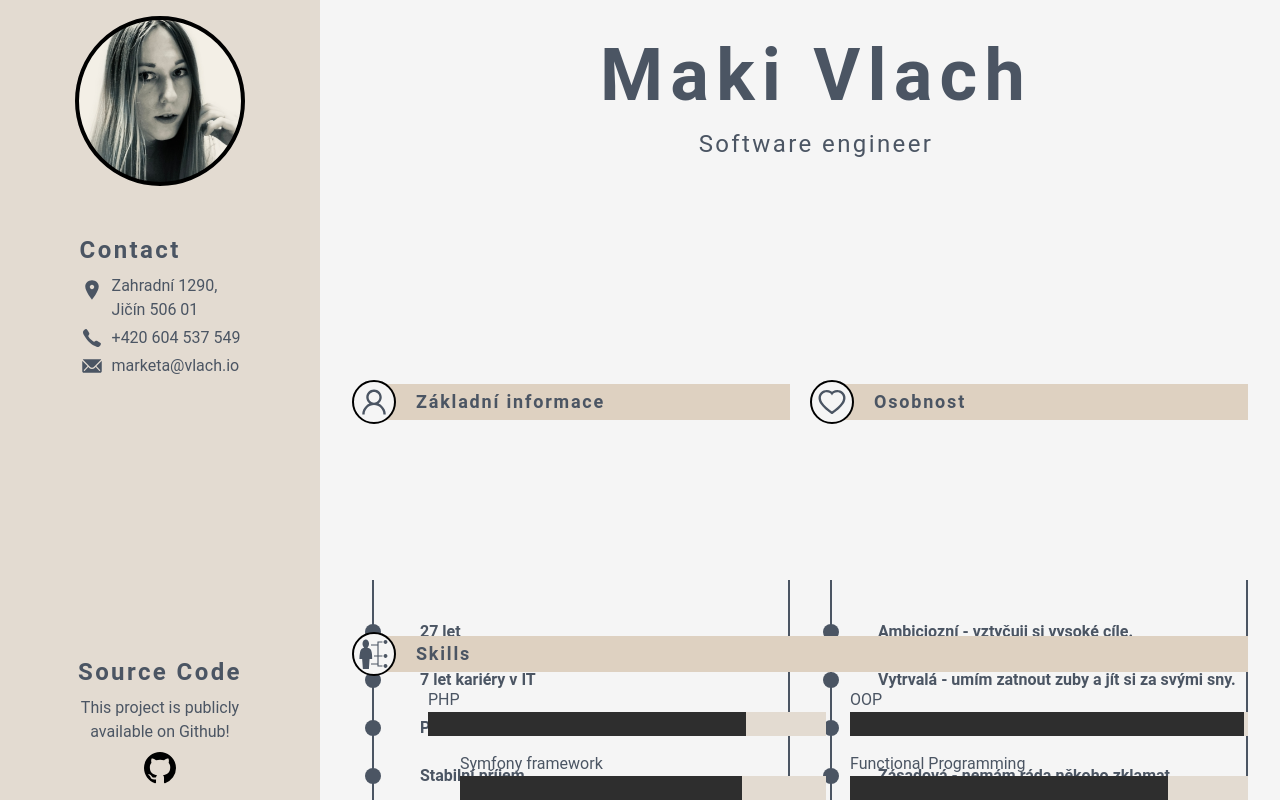
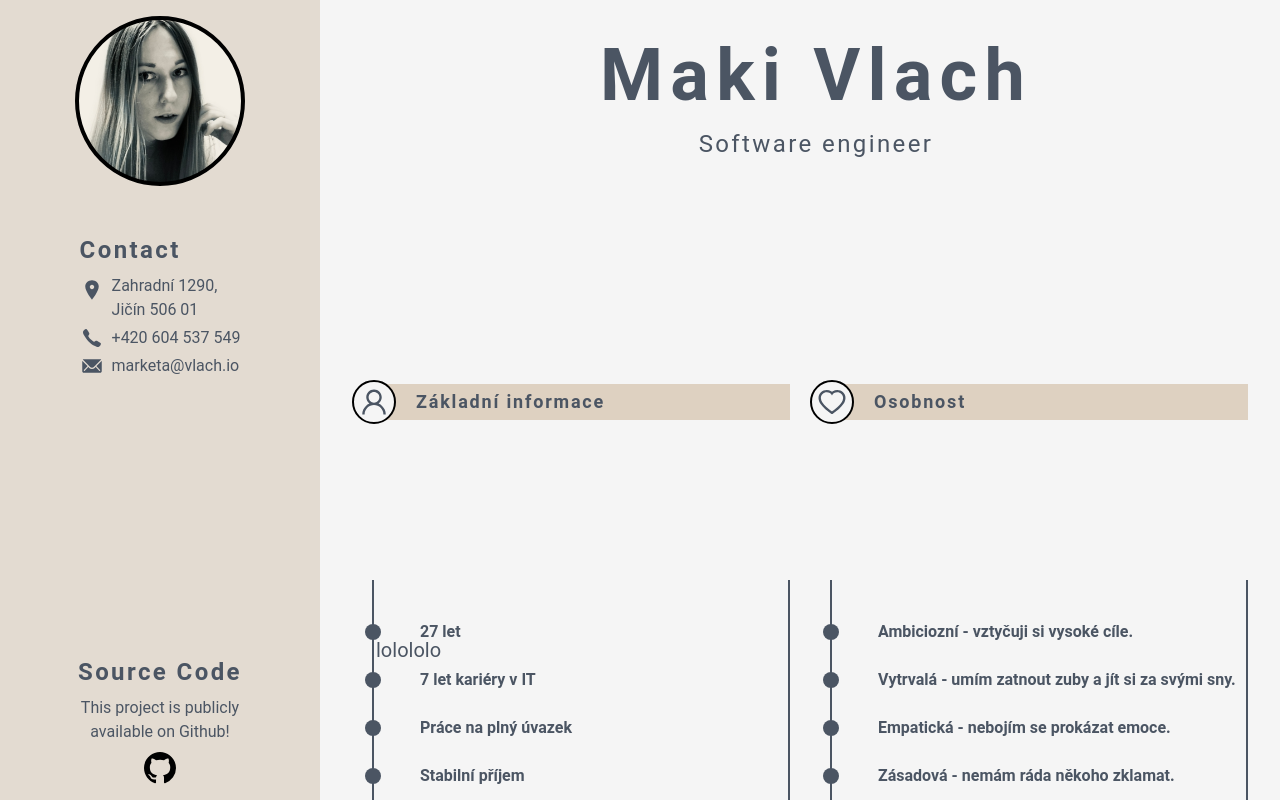
Before and after one commit to makivlach/realestate-cv, a Next.js app: page / in a window 1280 px wide. Built offline with nearby package versions, Linux system fonts and the light colour scheme.

Commit message:
Add About me block

```diff
--- a/src/modules/cv/CVModule.tsx
+++ b/src/modules/cv/CVModule.tsx
@@ -1,11 +1,11 @@
 import {
+  AboutMeBlock,
   BasicInfoBlock,
   BasicInfoType,
-  SkillsBlock,
-  SkillType,
+  PersonalityBlock,
+  PersonalityType,
 } from '@/modules/cv/components/Block'
 import { Heading } from '@/modules/cv/components/Heading'
-import { PersonalityBlock, PersonalityType } from '@/modules/cv/components/Block/PersonalityBlock'
 
 const basicInfos: BasicInfoType[] = [
   { title: '27 let' },
@@ -25,46 +25,6 @@ const personalities: PersonalityType[] = [
   { title: 'Open-minded - snažím se o pochopení druhých.' },
 ]
 
-const skillsRight: SkillType[] = [
-  { title: 'PHP', value: 80 },
-  { title: 'Symfony framework', value: 77, subCategory: true },
-  { title: 'Doctrine', value: 77, subCategory: true },
-  { title: 'JavaScript', value: 99 },
-  { title: 'NodeJS', value: 99, subCategory: true },
-  { title: 'Prisma', value: 90, subCategory: true },
-  { title: 'NestJS', value: 78, subCategory: true },
-  { title: 'React', value: 100, subCategory: true },
-  { title: 'React-Admin', value: 80, subCategory: true },
-  { title: 'NextJS', value: 100, subCategory: true },
-  { title: 'Material UI', value: 100, subCategory: true },
-  { title: 'BlitzJS', value: 100, subCategory: true },
-  { title: 'Typescript', value: 80, subCategory: true },
-  { title: 'Golang', value: 88 },
-  { title: 'Rust', value: 30 },
-  { title: 'Serverless', value: 50 },
-  { title: 'HTML', value: 95 },
-  { title: 'CSS', value: 60 },
-  { title: 'SASS', value: 70 },
-  { title: 'LESS', value: 70 },
-  { title: 'Tailwind', value: 95 },
-  { title: 'MySQL', value: 80 },
-  { title: 'PostgreSQL', value: 75 },
-  { title: 'C#', value: 65 },
-  { title: 'ASP.NET', value: 60, subCategory: true },
-]
-const skillsLeft: SkillType[] = [
-  { title: 'OOP', value: 99 },
-  { title: 'Functional Programming', value: 80 },
-  { title: 'Speech', value: 80 },
-  { title: 'Management', value: 90 },
-  { title: 'Software Engineering', value: 90 },
-  { title: 'Educating', value: 96 },
-  { title: 'REST API', value: 100 },
-  { title: 'GraphQL', value: 80 },
-  { title: 'Docker', value: 95 },
-  { title: 'Linux', value: 100 },
-  { title: 'Windows', value: 40 },
-]
 export const CVModule: React.FC = () => {
   return (
     <main>
@@ -86,8 +46,8 @@ export const CVModule: React.FC = () => {
             <PersonalityBlock personalities={personalities} />
           </div>
         </div>
-        <div className="mt-14">
-          <SkillsBlock skillsRight={skillsRight} skillsLeft={skillsLeft} />
+        <div className="mt-14 ml-6">
+          <AboutMeBlock />
         </div>
       </div>
     </main>
--- /dev/null
+++ b/src/modules/cv/components/Block/AboutMeBlock.tsx
@@ -0,0 +1,11 @@
+const Paragraph: React.FC<React.PropsWithChildren<{}>> = (props) => {
+  return <p className="text-gray-600 text-justify text-xl">{props.children}</p>
+}
+
+export const AboutMeBlock = () => {
+  return (
+    <div>
+      <Paragraph>lolololo</Paragraph>
+    </div>
+  )
+}
--- a/src/modules/cv/components/Block/SkillsBlock.tsx
+++ /dev/null
@@ -1,57 +0,0 @@
-import { SectionBlock, SectionBlockProps } from '@/modules/cv/components/Block/SectionBlock'
-import { GiSkills } from 'react-icons/gi'
-import ProgressBar from '@/modules/cv/components/ProgressBar/ProgressBar'
-import { Text } from '@/modules/cv/components/Text'
-import { useMemo } from 'react'
-import { Bullet, LineHorizontal } from '@/modules/cv/components/Shapes'
-
-export type SkillType = {
-  value?: number
-  title: string
-  subCategory?: boolean
-}
-
-type SkillRowProps = {
-  skills?: SkillType[]
-}
-
-const SkillsColumn: React.FC<SkillRowProps> = (props) => {
-  return (
-    <div className="flex flex-col gap-4 w-full">
-      {props.skills?.map((skill, index) => (
-        <div
-          key={`skills-${props.skills ? props.skills[0]?.title : ''}-${index}`}
-          className={`flex items-end gap-2 ${skill.subCategory ? 'ml-8' : ''}`}
-        >
-          <div>{skill.subCategory ? <LineHorizontal className="mb-3 w-2" /> : null}</div>
-          <div className="w-full">
-            <Text level="span" className="w-14">
-              {skill.title}
-            </Text>
-            <ProgressBar value={skill.value} />
-          </div>
-        </div>
-      ))}
-    </div>
-  )
-}
-
-type SkillsBlockProps = {
-  skillsRight?: SkillType[]
-  skillsLeft?: SkillType[]
-}
-
-export const SkillsBlock: React.FC<SkillsBlockProps> = ({ ...props }) => {
-  return (
-    <SectionBlock title="Skills" icon={GiSkills}>
-      <div className="ml-12 flex flex-col md:flex-row gap-4">
-        <div className="md:1/2 w-full">
-          <SkillsColumn skills={props.skillsRight} />
-        </div>
-        <div className="md:1/2 w-full">
-          <SkillsColumn skills={props.skillsLeft} />
-        </div>
-      </div>
-    </SectionBlock>
-  )
-}
--- a/src/modules/cv/components/Block/index.ts
+++ b/src/modules/cv/components/Block/index.ts
@@ -2,4 +2,5 @@ export * from './ContactBlock'
 export * from './SectionBlock'
 export * from './YearDataBlock'
 export * from './BasicInfoBlock'
-export * from './SkillsBlock'
+export * from './AboutMeBlock'
+export * from './PersonalityBlock'
```
